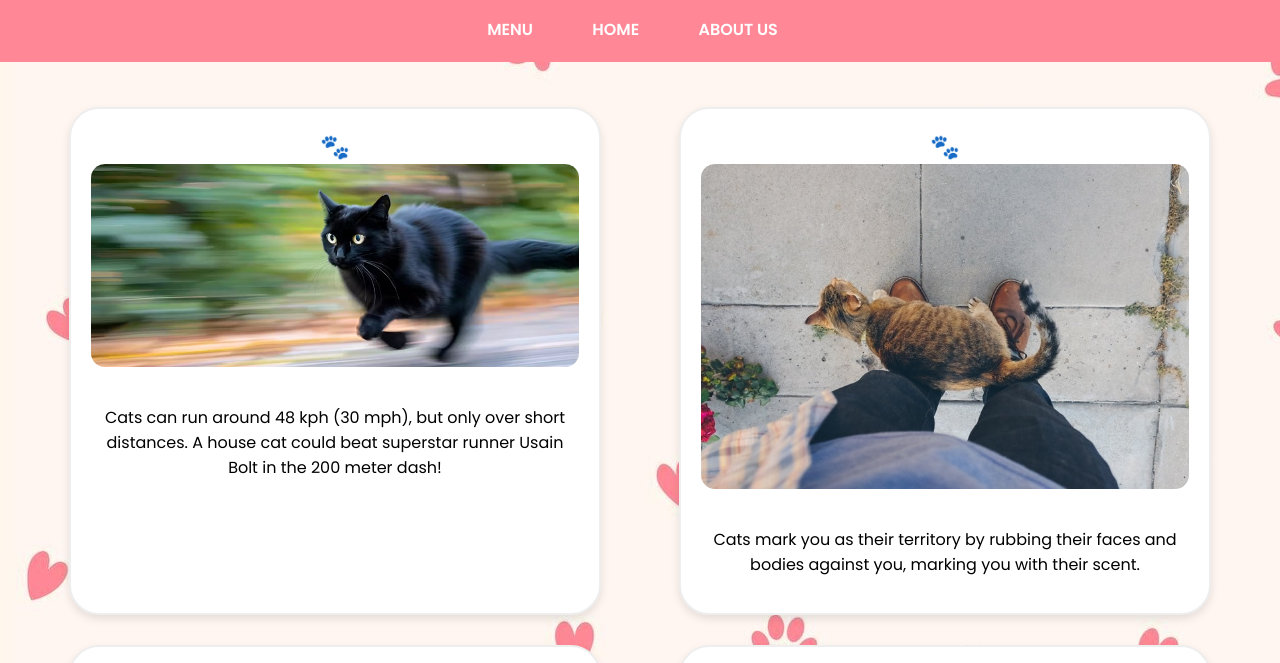
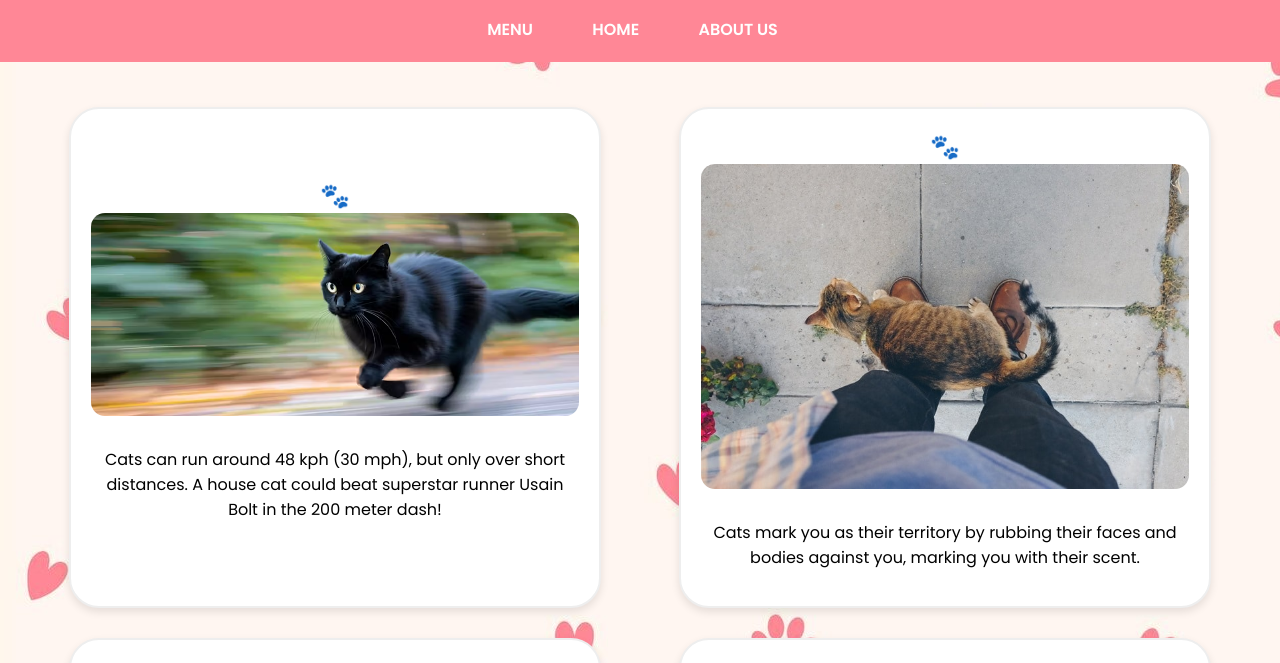
Before and after one commit to allliiiza/project1catz, a plain HTML site: page index.html in a window 1280 px wide. Shown: the part 89-752 px from the top of the page. Drawn offline with Linux system fonts and the light colour scheme; a web font is replaced by a local one.

Commit message:
Fixing centering of fact boxes

```diff
--- a/style.css
+++ b/style.css
@@ -78,13 +78,10 @@ section.facts {
     width: 40%;
     text-align: center;
     box-shadow: 0 4px 8px rgba(0, 0, 0, 0.1);
-<<<<<<< HEAD
     display: flex;
     flex-direction: column;
     justify-content: center; /* Centers text and image inside each fact box */
-=======
-    padding: 0 40px;
->>>>>>> 91a533c662e6d27d69f5d7720ed5ee88c66de149
+
 }
 
 .fact-box img {
```
